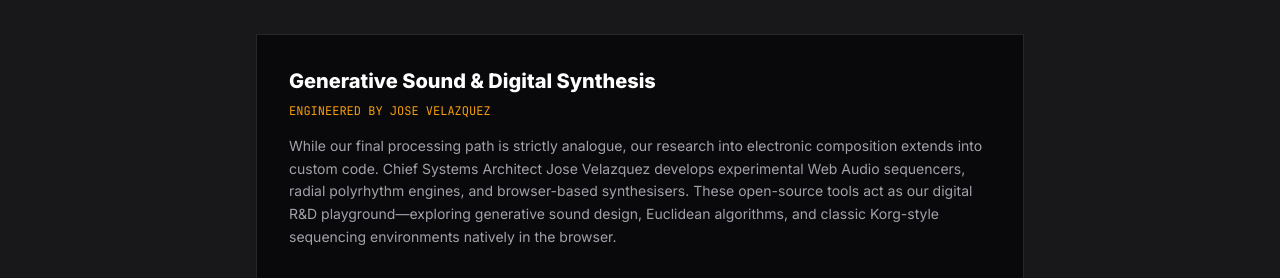
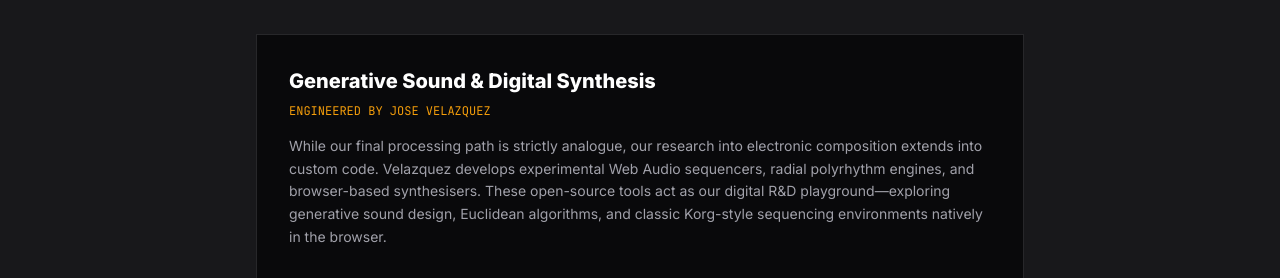
Before and after one commit to josev2046/VOLTAGE-WAVE, a plain HTML site: page index.html in a window 1280 px wide. Shown: the part 8800-9078 px from the top of the page. Drawn offline with nearby package versions, Linux system fonts and the light colour scheme; some icons are missing.

Commit message:
Update index.html

```diff
--- a/index.html
+++ b/index.html
@@ -746,7 +746,7 @@ With a background in BBC broadcast operations and an MA in Documentary Research,
                 <h3 class="text-xl font-bold text-white mb-2">Generative Sound & Digital Synthesis</h3>
                 <p class="text-amber-500 font-mono text-xs mb-4">ENGINEERED BY JOSE VELAZQUEZ</p>
                 <p class="text-zinc-400 text-sm leading-relaxed mb-8">
-                    While our final processing path is strictly analogue, our research into electronic composition extends into custom code. Chief Systems Architect Jose Velazquez develops experimental Web Audio sequencers, radial polyrhythm engines, and browser-based synthesisers. These open-source tools act as our digital R&D playground—exploring generative sound design, Euclidean algorithms, and classic Korg-style sequencing environments natively in the browser.
+                    While our final processing path is strictly analogue, our research into electronic composition extends into custom code. Velazquez develops experimental Web Audio sequencers, radial polyrhythm engines, and browser-based synthesisers. These open-source tools act as our digital R&D playground—exploring generative sound design, Euclidean algorithms, and classic Korg-style sequencing environments natively in the browser.
                 </p>
                 <a href="https://github.com/josev2046/v-w-web-audio-tools" target="_blank" class="inline-flex items-center gap-2 bg-zinc-900 border border-zinc-700 hover:border-amber-500 text-white px-6 py-3 font-mono text-sm transition-colors hover:text-amber-500">
                     <i data-lucide="code" class="w-4 h-4"></i> ACCESS REPOSITORY ON GITHUB
```
